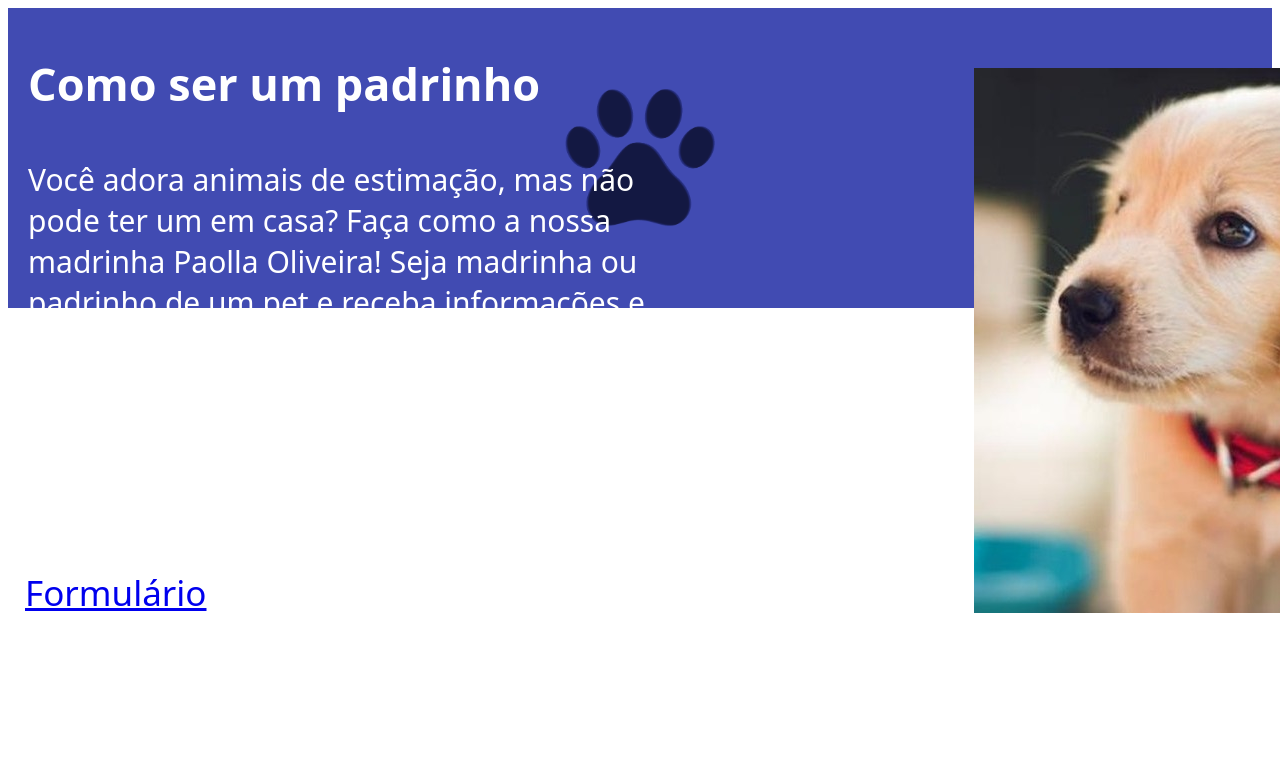
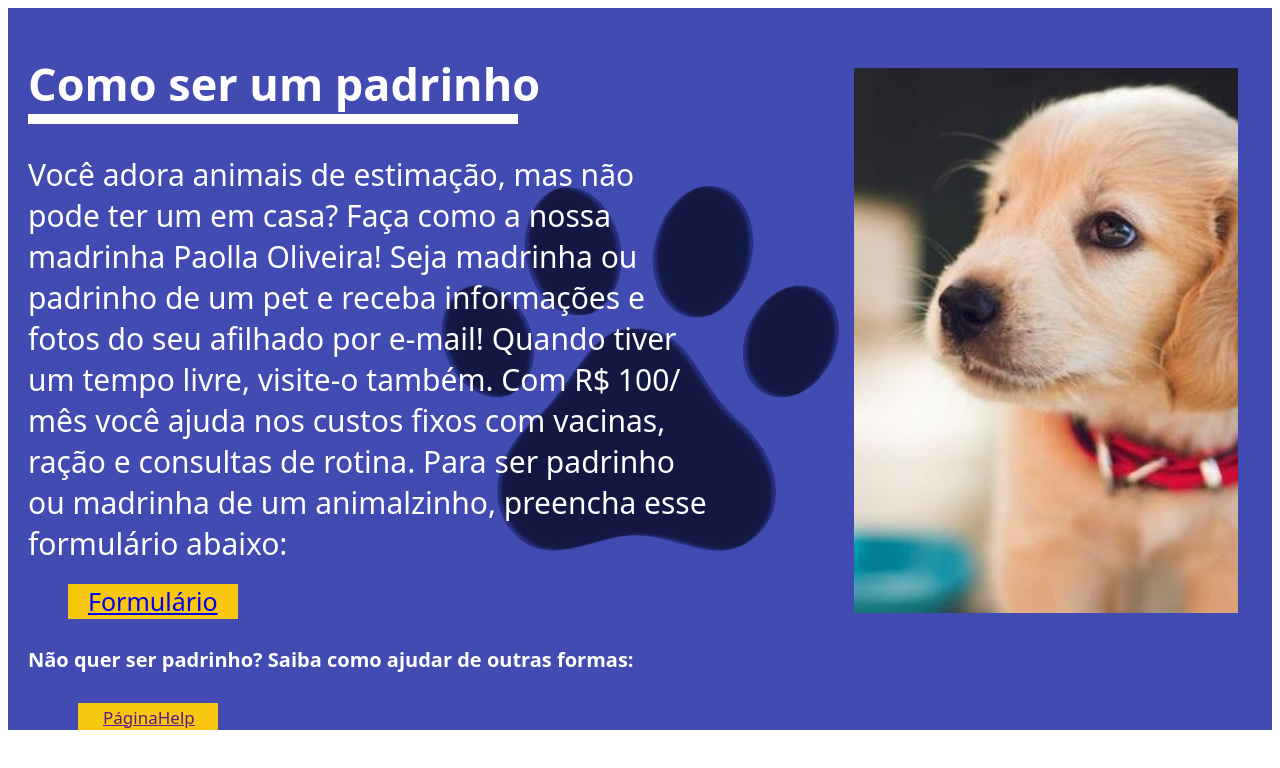
Before and after one commit to IDEjr/trainee-2020.2-ruby, a Gatsby site in the folder paraiso-dos-focinhos/: page / in a window 1280 px wide. Shown: the top 768 px of the page. Built offline with nearby package versions, Linux system fonts and the light colour scheme; Gatsby itself is replaced by a stand-in of ours.

Commit message:
finalHelp

```diff
--- a/paraiso-dos-focinhos/src/components/HelpSection.js
+++ b/paraiso-dos-focinhos/src/components/HelpSection.js
@@ -7,9 +7,15 @@ function HelpSection(){
           <div class="corpo">
             <div class="text">
               <h3>Como ser um padrinho</h3>
-              <p>Você adora animais de estimação, mas não pode ter um em casa? Faça como a nossa madrinha Paolla Oliveira! Seja madrinha ou padrinho de um pet e receba informações e fotos do seu afilhado por e-mail! Quando tiver um tempo livre, visite-o também. Com R$ 100/ mês você ajuda nos custos fixos com vacinas, ração e consultas de rotina. Para ser padrinho ou madrinha de um animalzinho, preencha esse formulário abaixo.</p>
-              <a href="https://docs.google.com/forms/d/e/1FAIpQLSfwTfjK8BAIpfkDBcyGsPrlvTuDxsoZFN_LvcyGeUA7tjj0Ww/viewform">Formulário</a>
+              <div id="title-underline"></div>
+              <p>Você adora animais de estimação, mas não pode ter um em casa? Faça como a nossa madrinha Paolla Oliveira! Seja madrinha ou padrinho de um pet e receba informações e fotos do seu afilhado por e-mail! Quando tiver um tempo livre, visite-o também. Com R$ 100/ mês você ajuda nos custos fixos com vacinas, ração e consultas de rotina. Para ser padrinho ou madrinha de um animalzinho, preencha esse formulário abaixo:</p>
+              <div id="caixadocs">
+                <a href="https://docs.google.com/forms/d/e/1FAIpQLSfwTfjK8BAIpfkDBcyGsPrlvTuDxsoZFN_LvcyGeUA7tjj0Ww/viewform">Formulário</a>
+              </div>
               <h4>Não quer ser padrinho? Saiba como ajudar de outras formas:</h4>
+              <div id="caixahelp">
+                <a href="">PáginaHelp</a>
+              </div>
             </div>
             <div class="imgdog">
               <img src=".\c1.jpg" alt="" />
--- a/paraiso-dos-focinhos/src/estilo/HelpSstyle.css
+++ b/paraiso-dos-focinhos/src/estilo/HelpSstyle.css
@@ -7,14 +7,13 @@ section#help {
     width: 100%;
     margin: 0;
     background: #414BB2 url("aaaa.png") no-repeat scroll center;
-    background-size: 150px;
+    background-size: 400px;
     font-size: 20px;
 }
 
 section#help div.corpo {
     display: flex;
     width: 1500px;
-    height: 300px;
     margin: auto;
     color: white;
 }
@@ -24,10 +23,18 @@ section#help div.corpo div.text{
     width: 700px;
 }
 
+#title-underline{
+    background-color: white;
+    height: 10px;
+    width: 490px;
+    margin: 0px auto 30px 20px;
+}
+
 section#help div.corpo h3{
     font-size: 45px;
     text-align: left;
     margin-left: 20px;
+    margin-bottom: 0px;
 }
 
 section#help div.corpo p{
@@ -44,10 +51,33 @@ section#help div.corpo h4{
 
 section#help div.imgdog{
     display: block;
-    margin: 60px 150px 60px auto;
+    margin: 60px 270px 60px auto;
 }
 
-section#help div.corpo a{
-    margin-left: 17px;
-    font-size: 35px;
+#caixadocs{
+    height: 35px;
+    width: 170px;
+    background-color: #FAC710;
+    margin-left: 60px;
+    margin-top: 20px;
 }
+
+#caixadocs a{
+    margin-left: 20px;
+    font-size: 25px;
+    margin-top: 120px;
+    text-align: center;
+}
+
+#caixahelp{
+    height: 27px;
+    width: 140px;
+    background-color: #FAC710;
+    margin-left: 70px;
+    margin-top: 30px;
+}
+
+#caixahelp a{
+    margin-left: 25px;
+    font-size: 17px;
+}
```
